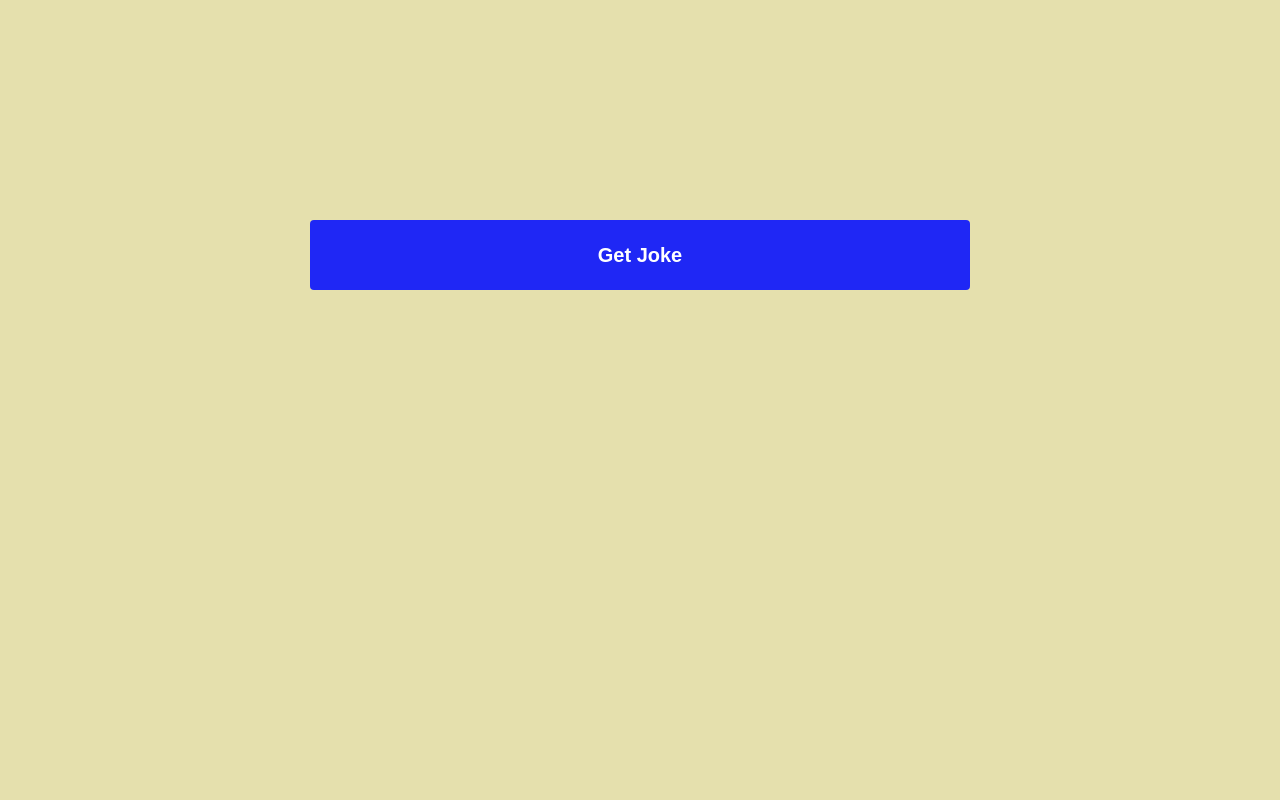
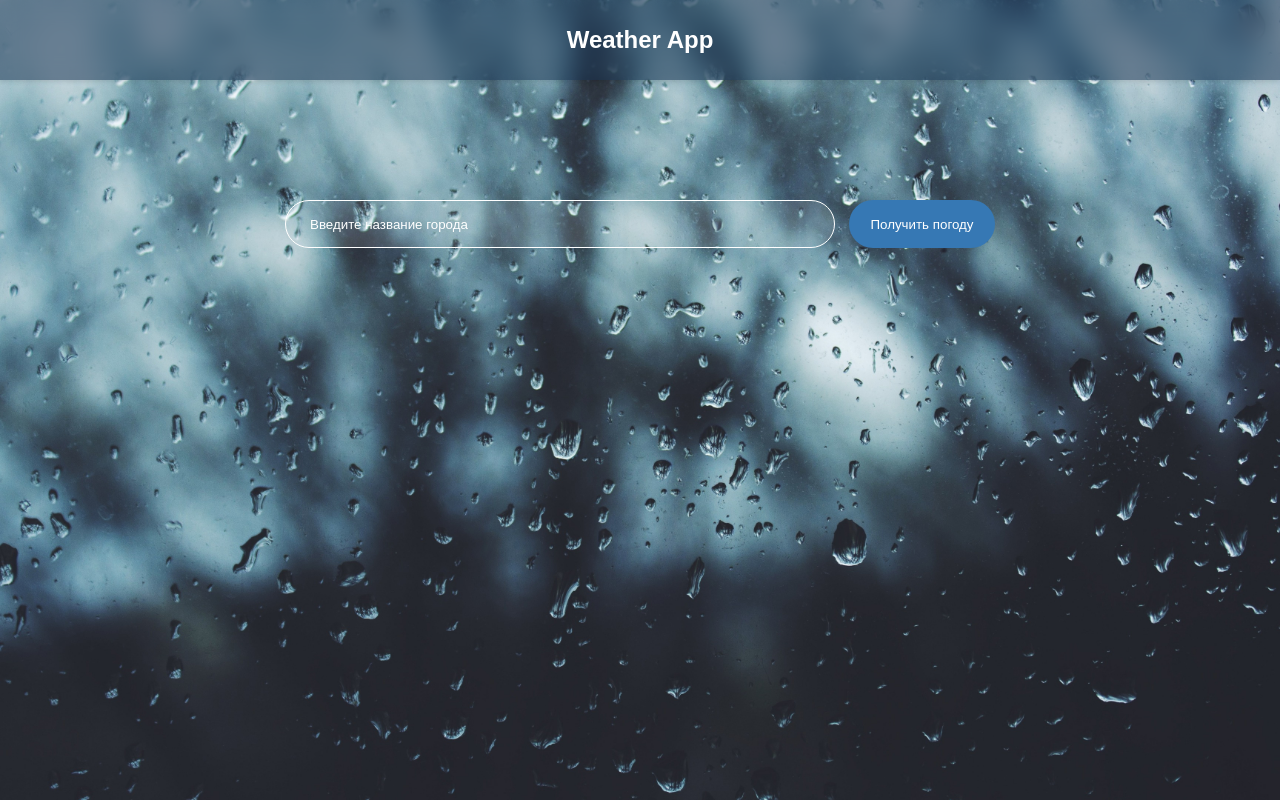
Before and after one commit to AndriiGudz/React_Redux, a React (Vite) app: page / in a window 1280 px wide. Built offline with nearby package versions, Linux system fonts and the light colour scheme.

Commit message:
initial commit

```diff
--- a/src/App.tsx
+++ b/src/App.tsx
@@ -5,6 +5,7 @@ import Homeworks15 from "homeworks/Homewroks15/Homeworks15"
 import Lessons15 from "lessons/Lessons15/Lessons15"
 import Lessons17 from "lessons/Lessons17/Lessons17"
 import { BrowserRouter, Routes, Route } from "react-router-dom"
+import Lessons18 from "lessons/Lessons18/Lessons18"
 
 const App = () => {
   return (
@@ -19,7 +20,8 @@ const App = () => {
 
       {/* <Lessons15 /> */}
       {/* <Homeworks15 /> */}
-      <Lessons17 />
+      {/* <Lessons17 /> */}
+      <Lessons18 />
     </BrowserRouter>
   )
 }
--- /dev/null
+++ b/src/components/Weather/Wether.tsx
@@ -0,0 +1,80 @@
+import { useState } from 'react'
+import {
+  WeatherBox,
+  Background,
+  Header,
+  Title,
+  SearchBox,
+  BtnSearch,
+  InputBox,
+  WeatherInfoBox,
+  Temperatur,
+  CityName,
+  ContentBox,
+  IconBox,
+  ErrooBox,
+  TitleError,
+  ErrorMessage
+} from './styled'
+import bgFote from 'assets/weather.jpg'
+import Loader from 'components/Loader/Loader'
+import { useDispatch, useSelector } from 'react-redux'
+import { RootState } from '@reduxjs/toolkit/query'
+import { useAppSelector } from 'store/hooks'
+import { weatherSliceAction, weatherSliceSelector } from 'store/redux/weather/weatherSlice'
+import {weatherSlice} from 'store/redux/weather/weatherSlice'
+
+const apiKey = '9b010adeeda6ca00ec5e5e8f19a27c5d'
+
+function Weather() {
+  const dispatch = useDispatch()
+  const {city, weatherData, loading, error} = useAppSelector(weatherSliceSelector.weatherData)
+
+  // const handleKeyPress = (e: React.KeyboardEvent<HTMLInputElement>) => {
+  //   if (e.key === 'Enter') {
+  //     dispatch(weatherSlice(city))
+  //   }
+  // }
+
+  const getWeather = () => {
+    dispatch(weatherSliceAction.getWeather)
+  }
+
+  return (
+    <Background image={bgFote}>
+      <Header>
+        <Title>Weather App</Title>
+      </Header>
+      <WeatherBox>
+        <SearchBox>
+          <InputBox
+            type="text"
+            placeholder="Введите название города"
+            value={city}
+            // onChange={(e) => setCity(e.target.value)}
+            // onKeyPress={handleKeyPress}
+          />
+          <BtnSearch onClick={getWeather}>Получить погоду</BtnSearch>
+        </SearchBox>
+        {loading && <Loader />}
+
+        {error && <ErrooBox><TitleError>API Error</TitleError><ErrorMessage>{error}</ErrorMessage></ErrooBox>}
+
+        {weatherData && (
+          <WeatherInfoBox>
+            <ContentBox>
+              <Temperatur>{weatherData.temp}°C</Temperatur>
+              <CityName>{weatherData.name}</CityName>
+            </ContentBox>
+            <IconBox
+              src={`http://openweathermap.org/img/w/${weatherData.icon}.png`}
+              alt="weather icon"
+            />
+          </WeatherInfoBox>
+        )}
+      </WeatherBox>
+    </Background>
+  )
+}
+
+export default Weather
--- /dev/null
+++ b/src/components/Weather/styled.ts
@@ -0,0 +1,135 @@
+import styled from '@emotion/styled'
+
+export const Header = styled.header`
+  display: flex;
+  align-items: center;
+  justify-content: center;
+  position: fixed;
+  top: 0;
+  left: 0;
+  width: 100%;
+  height: 80px;
+  background-color: rgba(18, 45, 77, 0.5);
+  backdrop-filter: blur(10px);
+  padding: 10px 20px;
+  box-shadow: 0 2px 4px rgba(0, 0, 0, 0.1);
+  z-index: 1000;
+`
+
+export const Title = styled.h1`
+  font-family: Arial, Helvetica, sans-serif;
+  font-size: 24px;
+  font-weight: 700;
+  line-height: 29.05px;
+  text-align: left;
+  color: white;
+`
+
+export const Background = styled.div<{ image: string }>`
+  background-image: url(${(props) => props.image});
+  background-size: cover;
+  background-position: center;
+  background-repeat: no-repeat;
+  height: 100vh;
+  width: 100%;
+`
+
+export const WeatherBox = styled.div`
+  display: flex;
+  flex-direction: column;
+  align-items: center;
+  width: 100%;
+`
+export const SearchBox = styled.div`
+  display: flex;
+  align-items: center;
+  justify-content: center;
+  gap: 14px;
+  width: 710px;
+  margin-top: 200px;
+`
+export const BtnSearch = styled.button`
+  width: 146px;
+  height: 48px;
+  border: none;
+  border-radius: 50px;
+  background: #3678b4;
+  color: white;
+  cursor: pointer;
+`
+export const InputBox = styled.input`
+  width: 550px;
+  height: 48px;
+  border: 1px solid #fff;
+  border-radius: 40px;
+  background-color: rgb(255, 255, 255, 0.1);
+  padding-left: 12px;
+  color: #fff;
+  &::placeholder {
+    padding-left: 12px;
+    color: #fff;
+  }
+  &:focus {
+    border-color: #fff;
+    outline: none;
+  }
+`
+export const WeatherInfoBox = styled.div`
+  display: flex;
+  align-items: center;
+  width: 710px;
+  height: 130px;
+  background: linear-gradient(
+    133.66deg,
+    rgba(47, 72, 111, 0.62) 5.78%,
+    rgba(11, 27, 52, 0.62) 96.58%
+  );
+  border-radius: 20px;
+  margin-top: 60px;
+`
+export const ContentBox = styled.div`
+  font-family: Arial, Helvetica, sans-serif;
+  color: white;
+  gap: 6px;
+  padding-left: 36px;
+`
+
+export const Temperatur = styled.div`
+  font-size: 57px;
+`
+
+export const CityName = styled.div`
+  font-size: 18px;
+`
+
+export const IconBox = styled.img`
+  height: 74px;
+  padding-left: 20%;
+`
+export const ErrooBox = styled.div`
+  display: flex;
+  flex-direction: column;
+  align-items: center;
+  justify-content: center;
+  width: 710px;
+  height: 130px;
+  gap: 6px;
+  background: linear-gradient(
+    133.66deg,
+    rgba(47, 72, 111, 0.62) 5.78%,
+    rgba(11, 27, 52, 0.62) 96.58%
+  );
+  border-radius: 20px;
+  margin-top: 60px;
+  font-family: Arial, Helvetica, sans-serif;
+`
+
+export const TitleError = styled.h3`
+  font-size: 57px;
+  color: #f35e5e;
+`
+
+export const ErrorMessage = styled.span`
+  color: #fff;
+  font-size: 18px;
+`
--- /dev/null
+++ b/src/lessons/Lessons18/Lessons18.tsx
@@ -0,0 +1,7 @@
+import Weather from "components/Weather/Wether"
+
+function Lessons18() {
+    return <Weather />
+}
+
+export default Lessons18
--- /dev/null
+++ b/src/store/redux/weather/types.ts
@@ -0,0 +1,7 @@
+export interface WeatherState {
+  city: string
+  weatherData: any
+  loading: boolean
+  status: "default" | "loading" | "success" | "error"
+  error: any
+}
--- /dev/null
+++ b/src/store/redux/weather/weatherSlice.ts
@@ -0,0 +1,55 @@
+import { createAppSlice } from "store/createAppSlice"
+import { create } from "domain"
+import { WeatherState } from "./types"
+
+const weatherInitialState: WeatherState = {
+  city: "",
+  weatherData: null,
+  loading: false,
+  status: "default",
+  error: undefined,
+}
+
+export const weatherSlice = createAppSlice({
+  name: "WEATHER",
+  initialState: weatherInitialState,
+  reducers: create => ({
+    getWeather: create.asyncThunk(
+      async (arg, thunkapi) => {
+        const respons = await fetch(``)
+        const data = await respons.json()
+
+        if (!respons.ok) {
+          thunkapi.rejectWithValue
+        } else {
+          return {
+            temp: (data.main.temp - 273.15).toFixed(0),
+            name: data.name,
+            icon: data.weather[0].icon,
+          }
+        }
+      },
+      {
+        pending: (state: WeatherState) => {
+          state.status = "loading"
+          state.error = undefined
+        },
+        fulfilled: (state: WeatherState, action: any) => {
+            state.status = 'success'
+            state.city = action.payload
+            state.weatherData = action.payload
+        },
+        rejected: (state: WeatherState, action: any) => {
+            state.status = 'error'
+            state.error = action.payload
+        },
+      },
+    ),
+  }),
+  selectors: {
+    weatherData: (state: WeatherState) => state
+  }
+})
+
+export const weatherSliceAction = weatherSlice.actions
+export const weatherSliceSelector = weatherSlice.selectors
--- a/src/store/store.ts
+++ b/src/store/store.ts
@@ -4,9 +4,10 @@ import { counterSlice } from "./redux/counter/counterSlice"
 import {feedbackSlice} from './redux/feedback/feedbackSlice'
 import { userSlice } from "./redux/userSlice/userSlice"
 import { randomJokesSlice } from "./redux/randomJokes/randomJokesSlice"
+import { weatherSlice } from "./redux/weather/weatherSlice"
 
 
-const rootReducer = combineSlices(counterSlice, feedbackSlice, userSlice, randomJokesSlice)
+const rootReducer = combineSlices(counterSlice, feedbackSlice, userSlice, randomJokesSlice, weatherSlice)
 
 export type RootState = ReturnType<typeof rootReducer>
 
```
Also changed, not shown: src/assets/weather.jpg (added).
